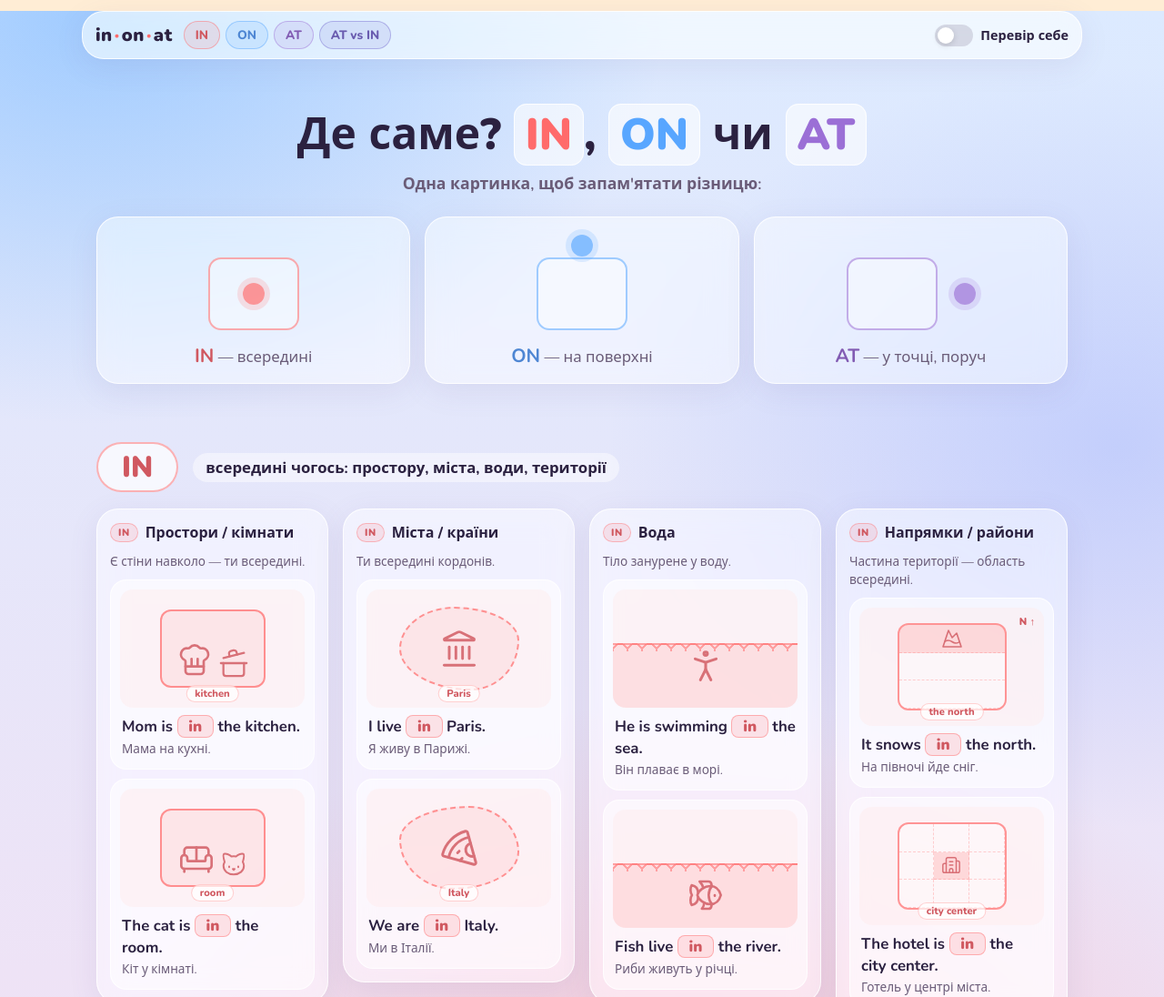
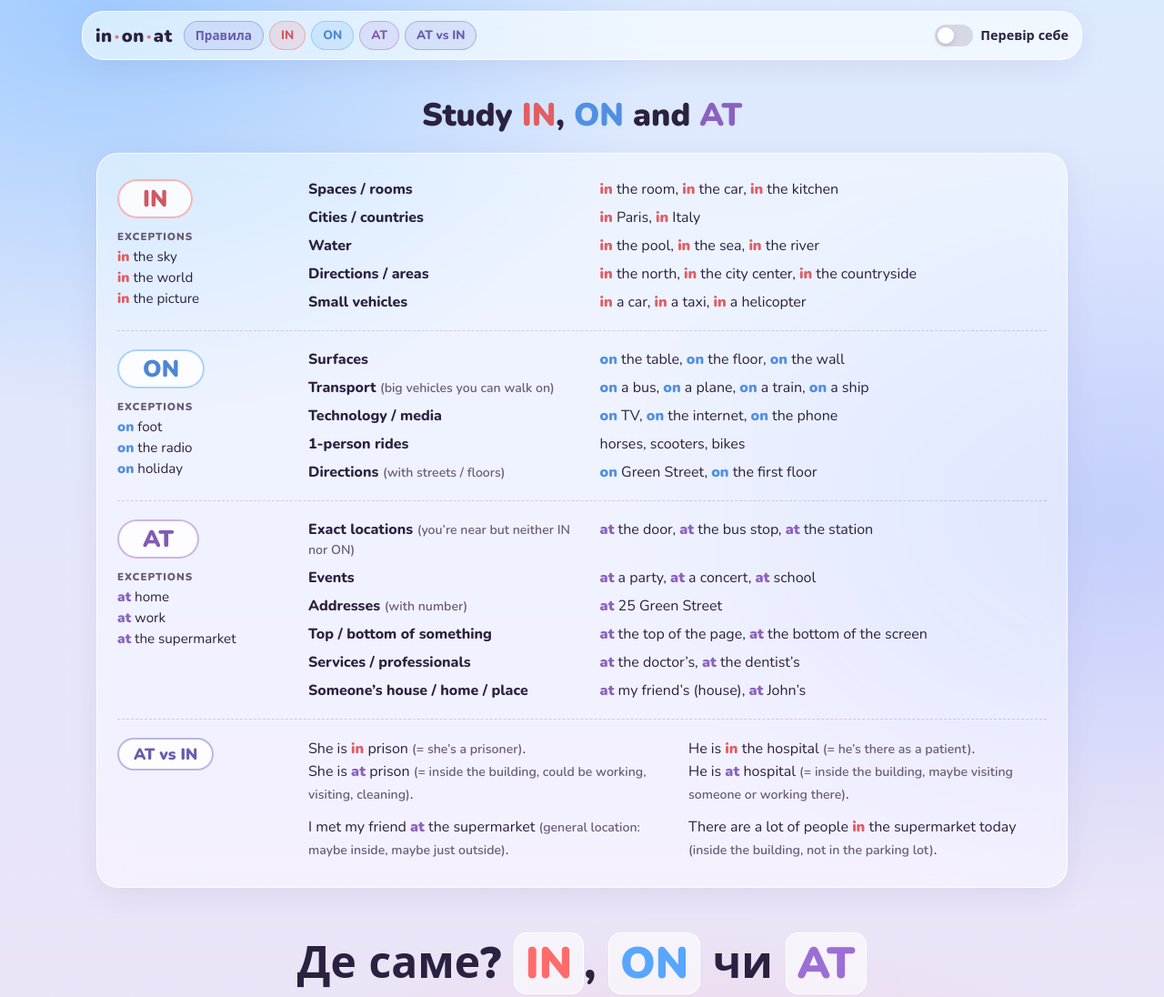
Before and after one commit to Evgeniia-Dubova/Articles_trainer, a plain HTML site: page index.html in a window 1280 px wide. Shown: the top 1096 px of the page at 91% size. Drawn offline with nearby package versions, Linux system fonts and the light colour scheme.

Commit message:
Add rules cheat-sheet table at the top of the page
Co-Authored-By: Claude Opus 5.5 <noreply@anthropic.com>
Claude-Session: https://claude.ai/code/session_012mxhJrzy4aHNezZP7keooA

```diff
--- a/app.js
+++ b/app.js
@@ -145,6 +145,49 @@ document.getElementById("vsGrid").innerHTML = VS.map(v => `
     </div>
   </article>`).join("");
 
+// Шпаргалка — таблиця правил з конспекту
+const CHEAT = [
+  { key: "in", exc: ["in the sky", "in the world", "in the picture"], rows: [
+    ["Spaces / rooms", "", "in the room, in the car, in the kitchen"],
+    ["Cities / countries", "", "in Paris, in Italy"],
+    ["Water", "", "in the pool, in the sea, in the river"],
+    ["Directions / areas", "", "in the north, in the city center, in the countryside"],
+    ["Small vehicles", "", "in a car, in a taxi, in a helicopter"] ]},
+  { key: "on", exc: ["on foot", "on the radio", "on holiday"], rows: [
+    ["Surfaces", "", "on the table, on the floor, on the wall"],
+    ["Transport", "big vehicles you can walk on", "on a bus, on a plane, on a train, on a ship"],
+    ["Technology / media", "", "on TV, on the internet, on the phone"],
+    ["1-person rides", "", "horses, scooters, bikes"],
+    ["Directions", "with streets / floors", "on Green Street, on the first floor"] ]},
+  { key: "at", exc: ["at home", "at work", "at the supermarket"], rows: [
+    ["Exact locations", "you’re near but neither IN nor ON", "at the door, at the bus stop, at the station"],
+    ["Events", "", "at a party, at a concert, at school"],
+    ["Addresses", "with number", "at 25 Green Street"],
+    ["Top / bottom of something", "", "at the top of the page, at the bottom of the screen"],
+    ["Services / professionals", "", "at the doctor’s, at the dentist’s"],
+    ["Someone’s house / home / place", "", "at my friend’s (house), at John’s"] ]},
+];
+const mark = (key, t) => t.replace(new RegExp(`\\b${key}\\b`, "g"), `<b class="w">${key}</b>`);
+document.getElementById("cheatTable").innerHTML = CHEAT.map(c => `
+  <div class="cheat-row ${c.key}">
+    <div class="cheat-side">
+      <a class="badge badge-${c.key}" href="#${c.key}">${c.key.toUpperCase()}</a>
+      <div class="cheat-exc"><span>Exceptions</span>${c.exc.map(e => `<div>${mark(c.key, e)}</div>`).join("")}</div>
+    </div>
+    <dl class="cheat-list">${c.rows.map(([name, note, ex]) => `
+      <div><dt>${name}${note ? ` <i>(${note})</i>` : ""}</dt><dd>${mark(c.key, ex)}</dd></div>`).join("")}
+    </dl>
+  </div>`).join("") + `
+  <div class="cheat-row cheat-vs">
+    <div class="cheat-side"><a class="badge badge-vs" href="#vs">AT vs IN</a></div>
+    <div class="cheat-vs-grid">
+      <p>She is <b class="w in">in</b> prison <i>(= she’s a prisoner)</i>.<br>She is <b class="w at">at</b> prison <i>(= inside the building, could be working, visiting, cleaning)</i>.</p>
+      <p>He is <b class="w in">in</b> the hospital <i>(= he’s there as a patient)</i>.<br>He is <b class="w at">at</b> hospital <i>(= inside the building, maybe visiting someone or working there)</i>.</p>
+      <p>I met my friend <b class="w at">at</b> the supermarket <i>(general location: maybe inside, maybe just outside)</i>.</p>
+      <p>There are a lot of people <b class="w in">in</b> the supermarket today <i>(inside the building, not in the parking lot)</i>.</p>
+    </div>
+  </div>`;
+
 // Режим «Перевір себе»
 const toggle = document.getElementById("quizMode");
 toggle.addEventListener("change", () => {
--- a/index.html
+++ b/index.html
@@ -13,8 +13,9 @@
 <body>
   <div class="bg" aria-hidden="true"></div>
   <header class="top glass">
-    <a class="brand" href="#hero">in<span>·</span>on<span>·</span>at</a>
+    <a class="brand" href="#cheat">in<span>·</span>on<span>·</span>at</a>
     <nav>
+      <a href="#cheat" class="pill pill-vs">Правила</a>
       <a href="#in" class="pill pill-in">IN</a>
       <a href="#on" class="pill pill-on">ON</a>
       <a href="#at" class="pill pill-at">AT</a>
@@ -28,6 +29,11 @@
   </header>
 
   <main>
+    <section id="cheat" class="cheat-wrap">
+      <h2 class="cheat-title">Study <em class="t-in">IN</em>, <em class="t-on">ON</em> and <em class="t-at">AT</em></h2>
+      <div id="cheatTable" class="cheat glass"></div>
+    </section>
+
     <section id="hero" class="hero">
       <h1>Де саме? <em>IN</em>, <em>ON</em> чи <em>AT</em></h1>
       <p class="lead">Одна картинка, щоб запам'ятати різницю:</p>
--- a/style.css
+++ b/style.css
@@ -11,7 +11,7 @@
 }
 *{box-sizing:border-box}
 html{scroll-behavior:smooth;scroll-padding-top:90px}
-body{margin:0;position:relative;font-family:"Nunito",system-ui,sans-serif;color:var(--ink);background:var(--papaya);min-height:100vh}
+body{margin:0;position:relative;display:flow-root;font-family:"Nunito",system-ui,sans-serif;color:var(--ink);background:var(--papaya);min-height:100vh}
 /* фон як на референсі: блакитний зверху → рожева пляма → кремовий низ */
 .bg{position:absolute;inset:0;z-index:-1;pointer-events:none;
   background:
@@ -52,8 +52,31 @@ nav{display:flex;gap:6px;flex-wrap:wrap;flex:1}
 
 main{max-width:1100px;margin:0 auto;padding:0 16px}
 
+/* шпаргалка */
+.cheat-wrap{padding:36px 0 8px}
+.cheat-title{text-align:center;font-size:clamp(1.5rem,4vw,2.2rem);font-weight:900;margin:0 0 18px;text-wrap:balance}
+.cheat-title em{font-style:normal}
+.t-in{color:color-mix(in srgb,var(--in) 85%,#2b1638)}.t-on{color:color-mix(in srgb,var(--on) 85%,#2b1638)}.t-at{color:color-mix(in srgb,var(--at) 85%,#2b1638)}
+.cheat{padding:8px 22px}
+.cheat-row{display:grid;grid-template-columns:190px 1fr;gap:20px;padding:20px 0;border-top:1px dashed rgba(110,90,150,.25)}
+.cheat-row:first-child{border-top:none}
+.cheat-side{display:flex;flex-direction:column;gap:12px;align-items:flex-start;min-width:0}
+.cheat-side .badge{text-decoration:none;font-size:1.6rem;padding:2px 26px}
+.cheat-vs .badge{font-size:1.1rem;padding:4px 16px}
+.cheat-exc{font-size:.95rem;line-height:1.5}
+.cheat-exc span{display:block;font-weight:900;font-size:.72rem;text-transform:uppercase;letter-spacing:.08em;color:var(--muted);margin-bottom:2px}
+.cheat-list{margin:0;display:flex;flex-direction:column;gap:9px;min-width:0}
+.cheat-list div{display:grid;grid-template-columns:minmax(150px,38%) 1fr;gap:12px;align-items:baseline}
+.cheat-list dt{font-weight:800}
+.cheat-list dt i,.cheat-vs i{font-weight:600;font-style:normal;color:var(--muted);font-size:.88em}
+.cheat-list dd{margin:0}
+.w{font-weight:900;color:color-mix(in srgb,var(--c) 85%,#2b1638)}
+.w.in{--c:var(--in)}.w.at{--c:var(--at)}
+.cheat-vs-grid{display:grid;grid-template-columns:1fr 1fr;gap:12px 24px;min-width:0}
+.cheat-vs-grid p{margin:0;line-height:1.55}
+
 /* hero */
-.hero{text-align:center;padding:48px 0 16px}
+.hero{text-align:center;padding:40px 0 16px}
 .hero h1{font-size:clamp(1.8rem,5vw,3rem);margin:0 0 8px;font-weight:900;color:var(--ink)}
 .hero h1 em{background:rgba(255,255,255,.6);padding:0 .25em;border-radius:14px;border:1px solid var(--stroke)}
 .hero h1 em{font-style:normal}
@@ -163,6 +186,13 @@ footer{max-width:1100px;margin:40px auto 30px;padding:0 16px;text-align:center;c
 footer b{color:var(--pink)}
 
 @media (max-width:640px){
+  .cheat{padding:4px 16px}
+  .cheat-row{grid-template-columns:1fr;gap:12px}
+  .cheat-side{flex-direction:row;flex-wrap:wrap;align-items:center;gap:8px 16px}
+  .cheat-exc{display:flex;flex-wrap:wrap;gap:2px 12px}
+  .cheat-exc span{width:100%}
+  .cheat-list div{grid-template-columns:1fr;gap:0}
+  .cheat-vs-grid{grid-template-columns:1fr}
   .big3{grid-template-columns:1fr}
   .toggle-label{display:none}
   .top{gap:8px;padding:8px 10px}
```
